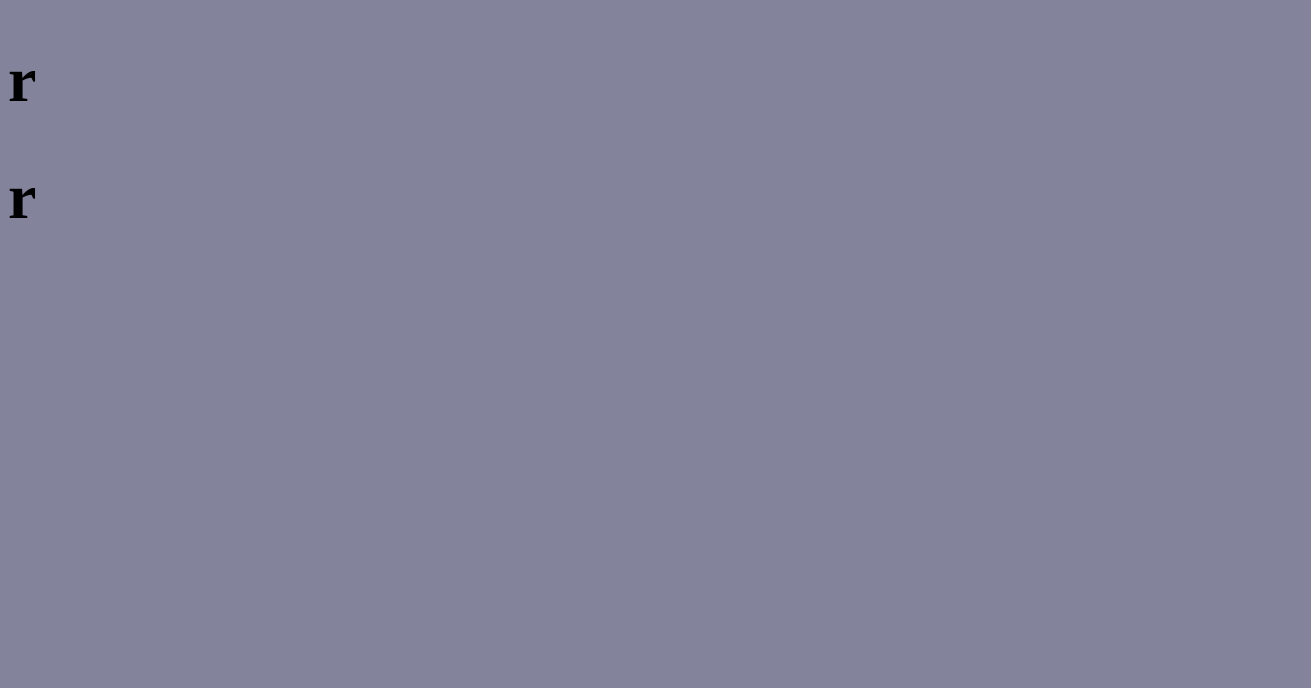
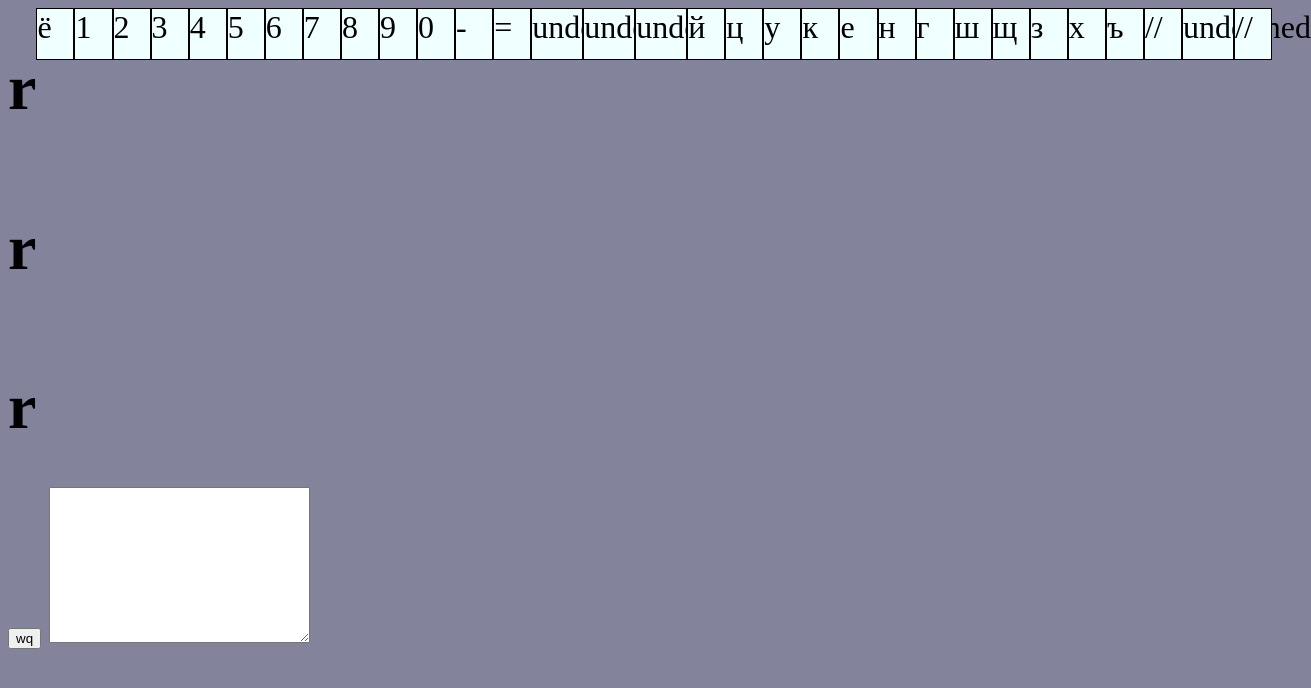
Before and after one commit to 1million2/virtual-keyboard, a website built with webpack: page src/template.html in a window 1280 px wide. Shown: the whole page, 1311 px wide, since content can reach past the window. Built offline with nearby package versions, Linux system fonts and the light colour scheme.

Commit message:
feat: add keyboard buttons

```diff
--- /dev/null
+++ b/src/data.js
@@ -0,0 +1,207 @@
+export const buttons = [
+  {
+    data_code: "Backquote",
+    data_ru: "ё",
+    data_en: "`",
+    data_ru_shift: "Ё",
+    data_en_shift: "~"
+  },
+  {
+    data_code: "Digit1",
+    data_ru: "1",
+    data_en: "1",
+    data_ru_shift: "!",
+    data_en_shift: "!"
+  },
+  {
+    data_code: "Digit2",
+    data_ru: "2",
+    data_en: "2",
+    data_ru_shift: "@",
+    data_en_shift: '"'
+  },
+  {
+    data_code: "Digit3",
+    data_ru: "3",
+    data_en: "3",
+    data_ru_shift: "№",
+    data_en_shift: "#"
+  },
+  {
+    data_code: "Digit4",
+    data_ru: "4",
+    data_en: "4",
+    data_ru_shift: ";",
+    data_en_shift: "$"
+  },
+  {
+    data_code: "Digit5",
+    data_ru: "5",
+    data_en: "5",
+    data_ru_shift: "%",
+    data_en_shift: "%"
+  },
+  {
+    data_code: "Digit6",
+    data_ru: "6",
+    data_en: "6",
+    data_ru_shift: ":",
+    data_en_shift: "^"
+  },
+  {
+    data_code: "Digit7",
+    data_ru: "7",
+    data_en: "7",
+    data_ru_shift: "?",
+    data_en_shift: "&"
+  },
+  {
+    data_code: "Digit8",
+    data_ru: "8",
+    data_en: "8",
+    data_ru_shift: "*",
+    data_en_shift: "*"
+  },
+  {
+    data_code: "Digit9",
+    data_ru: "9",
+    data_en: "9",
+    data_ru_shift: "(",
+    data_en_shift: "("
+  },
+  {
+    data_code: "Digit0",
+    data_ru: "0",
+    data_en: "0",
+    data_ru_shift: ")",
+    data_en_shift: ")"
+  },
+  {
+    data_code: "-",
+    data_ru: "-",
+    data_en: "-",
+    data_ru_shift: "_",
+    data_en_shift: "_"
+  },
+  {
+    data_code: "Equal",
+    data_ru: "=",
+    data_en: "=",
+    data_ru_shift: "+",
+    data_en_shift: "+"
+  },
+  {
+    data_code: "Backspace",
+    data_no_type: true
+  },
+  {
+    data_code: "Tab",
+    data_no_type: true
+  },
+  {
+    data_code: "Equal",
+    data_no_type: true
+  },
+  {
+    data_code: "KeyQ",
+    data_ru: "й",
+    data_en: "q",
+    data_ru_shift: "Й",
+    data_en_shift: "Q"
+  },
+  {
+    data_code: "KeyW",
+    data_ru: "ц",
+    data_en: "w",
+    data_ru_shift: "Ц",
+    data_en_shift: "W"
+  },
+  {
+    data_code: "KeyE",
+    data_ru: "у",
+    data_en: "e",
+    data_ru_shift: "У",
+    data_en_shift: "E"
+  },
+  {
+    data_code: "KeyR",
+    data_ru: "к",
+    data_en: "r",
+    data_ru_shift: "К",
+    data_en_shift: "R"
+  },
+  {
+    data_code: "KeyT",
+    data_ru: "е",
+    data_en: "t",
+    data_ru_shift: "е",
+    data_en_shift: "T"
+  },
+  {
+    data_code: "KeyY",
+    data_ru: "н",
+    data_en: "Y",
+    data_ru_shift: "Н",
+    data_en_shift: "Y"
+  },
+  {
+    data_code: "KeyU",
+    data_ru: "г",
+    data_en: "u",
+    data_ru_shift: "Г",
+    data_en_shift: "U"
+  },
+  {
+    data_code: "KeyI",
+    data_ru: "ш",
+    data_en: "i",
+    data_ru_shift: "Ш",
+    data_en_shift: "I"
+  },
+  {
+    data_code: "KeyO",
+    data_ru: "щ",
+    data_en: "o",
+    data_ru_shift: "Щ",
+    data_en_shift: "O"
+  },
+  {
+    data_code: "KeyP",
+    data_ru: "з",
+    data_en: "p",
+    data_ru_shift: "З",
+    data_en_shift: "P"
+  },
+  {
+    data_code: "BracketLeft",
+    data_ru: "х",
+    data_en: "[",
+    data_ru_shift: "Х",
+    data_en_shift: "{"
+  },
+  {
+    data_code: "BracketRight",
+    data_ru: "ъ",
+    data_en: "]",
+    data_ru_shift: "Ъ",
+    data_en_shift: "}"
+  },
+  {
+    data_code: "BackSlash",
+    data_ru: "/\/",
+    data_en: '/\/',
+    data_ru_shift: "|",
+    data_en_shift: "|"
+  },
+  {
+    data_code: "Delete",
+    data_no_type: true
+  },
+  {
+    data_code: "BackSlash",
+    data_ru: "/\/",
+    data_en: '/\/',
+    data_ru_shift: "|",
+    data_en_shift: "|"
+  },
+]
--- a/src/index.js
+++ b/src/index.js
@@ -1,2 +1,65 @@
-import './style.scss'
-console.log('ddas');
+import './style.scss';
+import {buttons} from './data'
+const container = document.querySelector('#root')
+const btn = document.querySelector('#btn')
+const text = document.querySelector('#text');
+btn.addEventListener('click', ()=> {
+  console.log('ds');
+  change ()
+})
+class KeyBoard {
+  constructor() {
+
+  }
+  changeLang () {
+
+  }
+}
+
+document.addEventListener('click', (e) =>{
+  if(e.target.closest('.btn-body')){
+    console.log(e.target.innerHTML);
+  }
+})
+class Key {
+  constructor(data_code,data_ru,data_en,data_ru_shift,data_en_shift,data_no_type = false) {
+    this.data_code = data_code,
+    this.data_ru = data_ru,
+    this.data_en = data_en,
+    this.data_ru_shift = data_ru_shift,
+    this.data_en_shift = data_en_shift,
+    this.data_no_type = data_no_type
+  }
+  create () {
+    const el = document.createElement('div');
+    const enLang = document.createElement('div')
+    el.setAttribute("data-code",this.data_code);
+    el.innerHTML = this.data_ru;
+    el.classList.add('btn-body')
+    return el
+  }
+}
+
+document.addEventListener('keydown', (e) => {
+  console.log(e);
+
+  if(document.querySelector(`[data-code=${e.code}]`)){
+    const el = document.querySelector(`[data-code=${e.code}]`)
+    el.style.backgroundColor = 'red'
+    text.innerHTML += el.innerText
+  }
+  // при клике на стереть получаем в арею undefined
+})
+document.addEventListener('keyup', (e) => {
+  console.log(e);
+  if(document.querySelector(`[data-code=${e.code}]`)) {
+    document.querySelector(`[data-code=${e.code}]`).style.backgroundColor = 'white'
+  }
+})
+function createButtons () {
+  buttons.forEach(item => {
+    const node = new Key(item.data_code,item.data_ru,item.data_en,item.data_ru_shift,item.data_en_shift,item.data_no_type);
+    container.append(node.create())
+  })
+}
+createButtons ()
--- a/src/style.scss
+++ b/src/style.scss
@@ -4,3 +4,12 @@ body {
     font-size: $font-size;
     background-color: $color-red;
 }
+.container {
+    display: flex;
+}
+.btn-body {
+    width: 50px;
+    height: 50px;
+    background-color: azure;
+    border: 1px solid black;
+}
--- a/src/template.html
+++ b/src/template.html
@@ -5,7 +5,11 @@
   </head>
 
   <body>
+      <div class="container" id="root"><h1>r</h1></div>
       <div class="container"><h1>r</h1></div>
       <div class="container"><h1>r</h1></div>
+      <button id="btn">wq</button>
+      <textarea name="" id="text" cols="30" rows="10"></textarea>
+      <!-- <div class="key" data-code="Backquote" data-ru="ё" data-en="`" data-ru-shift="Ё" data-en-shift="~">`</div> -->
   </body>
 </html>
--- a/webpack.config.js
+++ b/webpack.config.js
@@ -14,9 +14,12 @@ module.exports = {
     mode: 'development',
     devtool: "source-map",
     devServer: {
+        static: {
+            directory: path.join(__dirname, "dist")
+        },
         historyApiFallback: true,
         // contentBase: path.resolve(__dirname, './dist'),
-        hot: true,
+        hot: false,
         open: true,
         compress: true,
         port: 8080,
```
